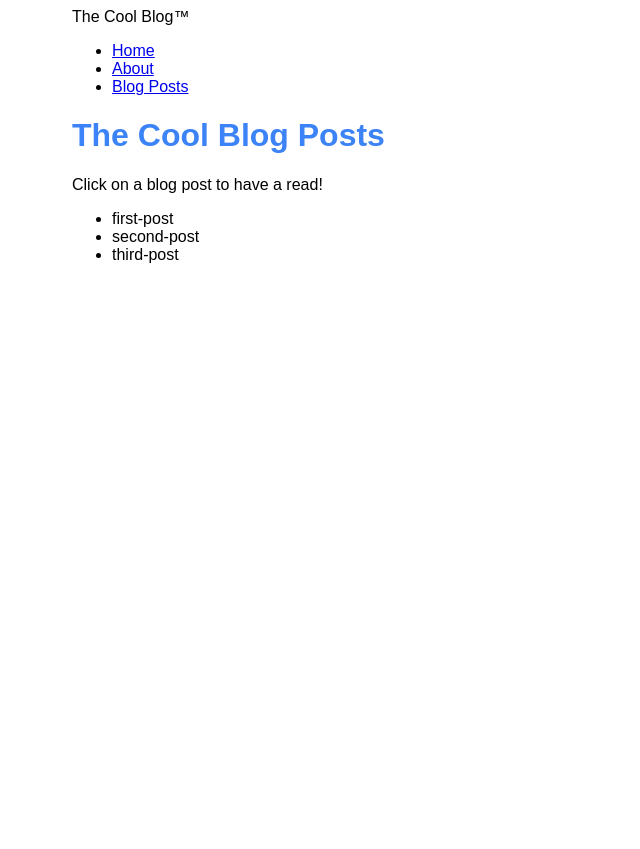
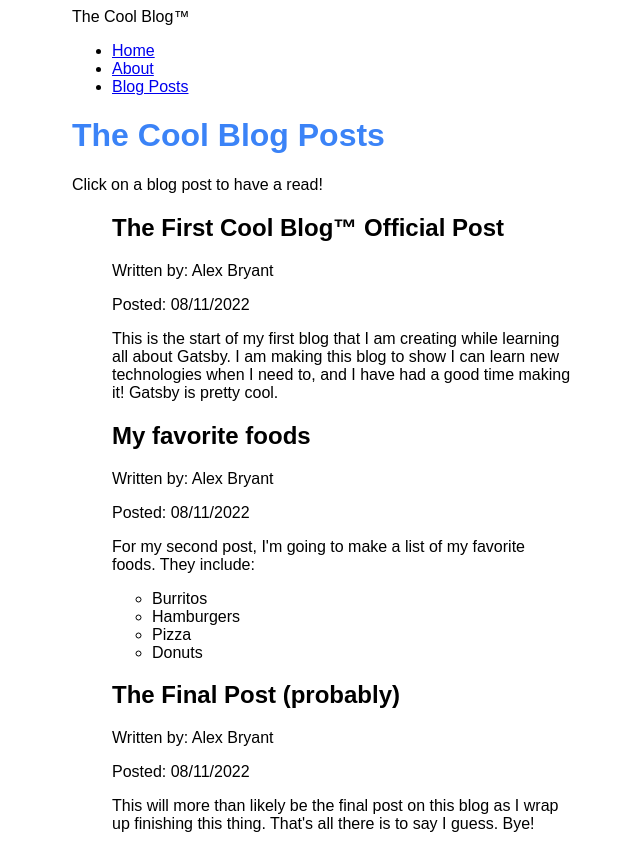
Before and after one commit to bryantal/my-cool-blog, a Gatsby site: page /blog in a window 1280 px wide. Shown: the whole page, without its empty margins (318-958 px from the left). Before the commit the page ends 800 px from the top, so only its background shows below. Built offline with nearby package versions, Linux system fonts and the light colour scheme; Gatsby itself is replaced by a stand-in of ours.

Commit message:
added mdx to display blog post contents on page

```diff
--- a/gatsby-config.js
+++ b/gatsby-config.js
@@ -12,7 +12,8 @@
       options: {
         name: `blog`,
         path: `${__dirname}/blog`
-      }
-    }
+      },
+    },
+    "gatsby-plugin-mdx",
   ],
 }
--- a/package.json
+++ b/package.json
@@ -14,8 +14,11 @@
     "clean": "gatsby clean"
   },
   "dependencies": {
+    "@mdx-js/mdx": "^1.6.22",
+    "@mdx-js/react": "^1.6.22",
     "gatsby": "^4.20.0",
     "gatsby-plugin-image": "^2.20.0",
+    "gatsby-plugin-mdx": "^3.20.0",
     "gatsby-plugin-sharp": "^4.20.0",
     "gatsby-source-filesystem": "^4.20.0",
     "react": "^18.1.0",
--- a/src/pages/blog.js
+++ b/src/pages/blog.js
@@ -1,5 +1,6 @@
 import * as React from 'react'
 import { graphql } from 'gatsby'
+import { MDXRenderer } from 'gatsby-plugin-mdx'
 import Layout from '../components/layout'
 
 const MainBlogPage = ({ data }) => {
@@ -8,10 +9,15 @@
       <p>Click on a blog post to have a read!</p>
       <ul>
       {
-        data.allFile.nodes.map(node => (
-          <li key={node.name}>
-          {node.name}
-          </li>
+        data.allMdx.nodes.map((node) => (
+          <article key={node.id}>
+            <h2>{node.frontmatter.title}</h2>
+            <p>Written by: {node.frontmatter.author}</p>
+            <p>Posted: {node.frontmatter.date}</p>
+            <MDXRenderer>
+              {node.body}
+            </MDXRenderer>
+          </article>
         ))
       }
       </ul>
@@ -21,9 +27,15 @@
 
 export const query = graphql`
   query {
-    allFile {
+    allMdx(sort: {fields: frontmatter___date, order: DESC}) {
       nodes {
-        name
+        frontmatter {
+          author
+          date
+          title
+        }
+        id
+        body
       }
     }
   }
```
Also changed, not shown: 1 other file.
